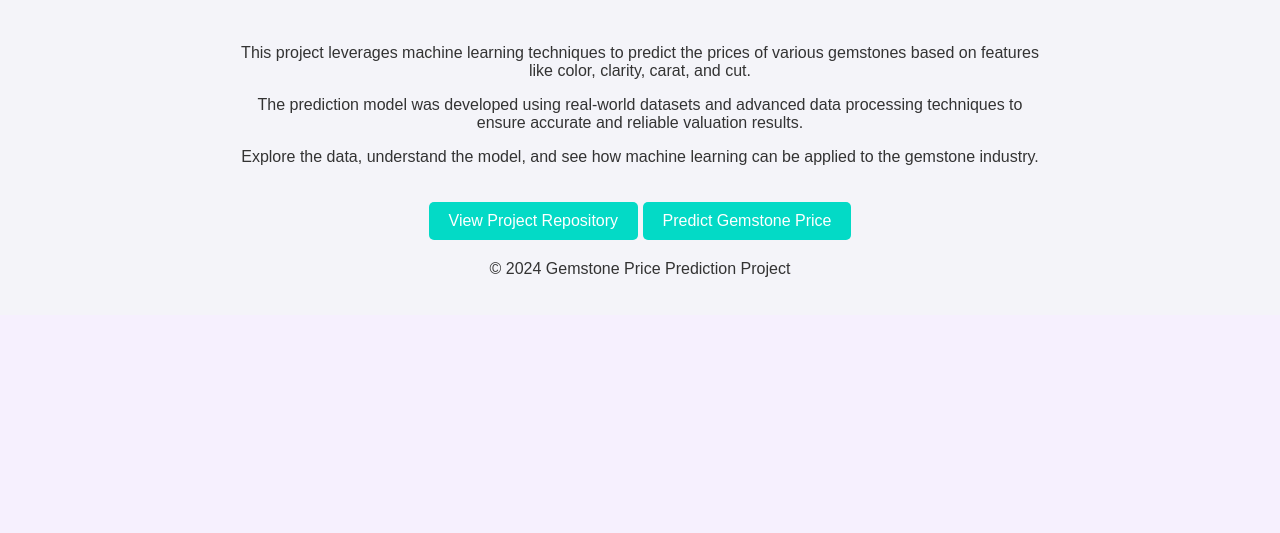
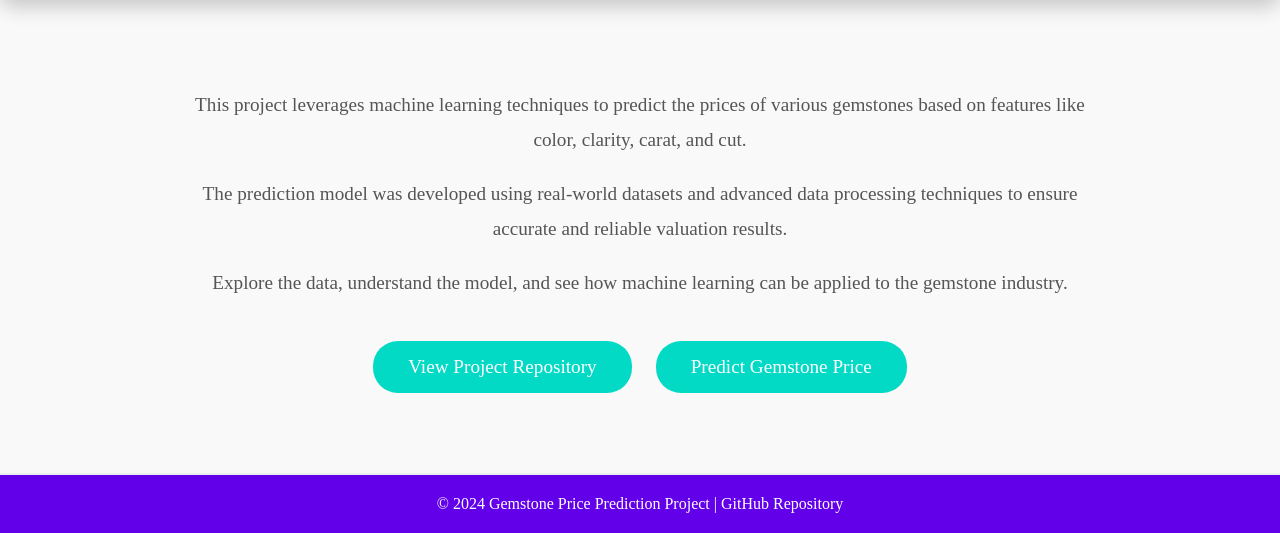
Before and after one commit to suyash-04/Gemstone_Price_Prediction, a Flask app: page / in a window 1280 px wide. Shown: the part 485-1018 px from the top of the page. Before the commit the page ends 762 px from the top, so only its background shows below. Run offline with Flask 3, Linux system fonts and the light colour scheme.

Commit message:
index.html updated

```diff
--- a/templates/index.html
+++ b/templates/index.html
@@ -3,59 +3,140 @@
 <head>
     <meta charset="UTF-8">
     <meta name="viewport" content="width=device-width, initial-scale=1.0">
-    <title>Data Science Project Session</title>
+    <title>Gemstone Price Prediction Project</title>
     <style>
+        /* Global Styles */
         body {
-            font-family: Arial, sans-serif;
+            font-family: 'Playfair Display', serif;
             margin: 0;
             padding: 0;
-            background-color: #f4f4f9;
+            background: #f9f9f9; /* Soft off-white background */
             color: #333;
             text-align: center;
         }
+
+        /* Header Style */
         header {
-            background-color: #6200ea;
+            background-color: #6200ea; /* Consistent theme color */
             color: white;
-            padding: 20px 0;
+            padding: 50px 0;
             margin-bottom: 30px;
+            box-shadow: 0 10px 30px rgba(0, 0, 0, 0.1);
+            border-radius: 12px;
         }
+
         h1 {
-            font-size: 3em;
+            font-size: 3.5em;
             margin: 0;
+            font-weight: 700;
+            letter-spacing: 2px;
         }
+
         h2 {
             margin: 10px 0 0;
+            font-weight: 500;
+            font-size: 1.6em;
         }
-        .content {
-            padding: 20px;
-            max-width: 800px;
-            margin: auto;
-        }
-        .button {
-            display: inline-block;
-            margin-top: 20px;
-            padding: 10px 20px;
-            background-color: #03dac6;
-            color: white;
-            text-decoration: none;
-            border-radius: 5px;
-            transition: background-color 0.3s;
-        }
-        .button:hover {
-            background-color: #018786;
-        }
+
+        /* Banner Style */
         .banner {
             background-image: url('data-science-banner.jpg');
             background-size: cover;
             background-position: center;
-            height: 300px;
+            height: 250px; /* Reduced height */
             margin-bottom: 30px;
             display: flex;
             align-items: center;
             justify-content: center;
+            color: #6200ea; /* Purple aesthetic */
+            font-size: 2.2em;
+            text-shadow: 2px 2px 8px rgba(0, 0, 0, 0.4);
+            border-radius: 12px;
+            box-shadow: 0 8px 20px rgba(0, 0, 0, 0.2);
+            transition: transform 0.3s ease;
+        }
+
+        .banner:hover {
+            transform: scale(1.05);
+        }
+
+        /* Content Section */
+        .content {
+            padding: 40px;
+            max-width: 900px;
+            margin: 0 auto;
+        }
+
+        p {
+            font-size: 1.2em;
+            line-height: 1.8;
+            margin-bottom: 20px;
+            color: #555;
+        }
+
+        /* Button Style */
+        .button {
+            display: inline-block;
+            margin-top: 20px;
+            padding: 15px 35px;
+            background-color: #03dac6; /* Teal color for button */
             color: white;
-            font-size: 2em;
-            text-shadow: 2px 2px 4px #000;
+            text-decoration: none;
+            border-radius: 25px;
+            font-size: 1.2em;
+            font-weight: 500;
+            transition: background-color 0.3s, transform 0.3s;
+        }
+
+        .button:hover {
+            background-color: #018786;
+            transform: scale(1.05);
+        }
+
+        /* Add a gap between the buttons */
+        .button + .button {
+            margin-left: 20px; /* Adds space between the two buttons */
+        }
+
+        /* Footer Style */
+        footer {
+            background: #6200ea;
+            color: white;
+            padding: 20px;
+            font-size: 1em;
+            margin-top: 40px;
+            text-align: center;
+            border-top: 2px solid #eee;
+        }
+
+        footer a {
+            color: #fff;
+            text-decoration: none;
+            font-weight: 500;
+        }
+
+        footer a:hover {
+            text-decoration: underline;
+        }
+
+        /* Responsive Styles */
+        @media (max-width: 768px) {
+            h1 {
+                font-size: 2.5em;
+            }
+
+            h2 {
+                font-size: 1.2em;
+            }
+
+            .banner {
+                font-size: 2em;
+            }
+
+            .button {
+                font-size: 1em;
+                padding: 12px 30px;
+            }
         }
     </style>
 </head>
@@ -81,7 +162,7 @@
     </div>
 
     <footer>
-        &copy; 2024 Gemstone Price Prediction Project
+        &copy; 2024 Gemstone Price Prediction Project | <a href="https://github.com/suyash-04/Gemstone_Price_Prediction">GitHub Repository</a>
     </footer>
 
 </body>
```
